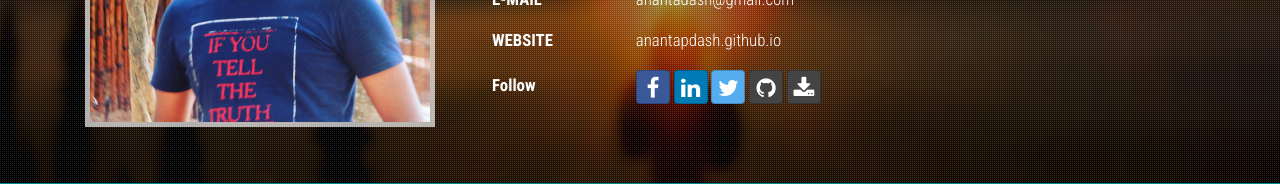
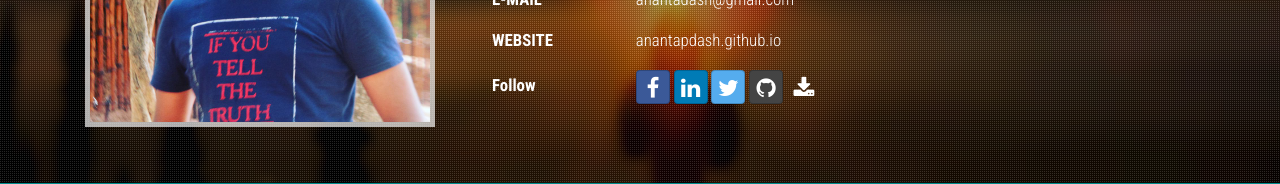
Before and after one commit to anantapdash/anantapdash.github.io, a plain HTML site: page index.html in a window 1280 px wide. Shown: the part 279-463 px from the top of the page. Drawn offline with Linux system fonts and the light colour scheme; a web font is replaced by a local one.

Commit message:
Button CSS Changed

```diff
--- a/index.html
+++ b/index.html
@@ -96,7 +96,7 @@ License URL: http://creativecommons.org/licenses/by/3.0/
                                     <a class="btn btn-social-icon btn-linkedin" href="https://www.linkedin.com/in/ananta-padmanabha-das-18390736" target="_blank"><span class="fa fa-linkedin"></span></a>
                                     <a class="btn btn-social-icon btn-twitter" href="https://twitter.com/anantapdash" target="_blank"><span class="fa fa-twitter"></span></a>
                                     <a class="btn btn-social-icon btn-github" href="https://github.com/anantapdash" target="_blank"><span class="fa fa-github"></span></a>
-                                    <a class="btn btn-social-icon btn-github" href="https://anantapdash.github.io/Resume.pdf" target="_blank"><span class="fa fa-download"></span></a>
+                                    <a class="btn btn-social-icon btn-download" href="https://anantapdash.github.io/Resume.pdf" target="_blank"><span class="fa fa-download"></span></a>
                                 <!--<a  href="https://www.facebook.com/anantapdash" target="_blank"><span class="fa fa-facebook-square fa-2x"></span></a>
                                     <a  href="https://www.linkedin.com/in/ananta-padmanabha-das-18390736" target="_blank"><span class="fa fa-linkedin-square fa-2x"></span></a>
                                     <a  href="https://twitter.com/ananta355" target="_blank"><span class="fa fa-twitter-square fa-2x"></span></a>
```
